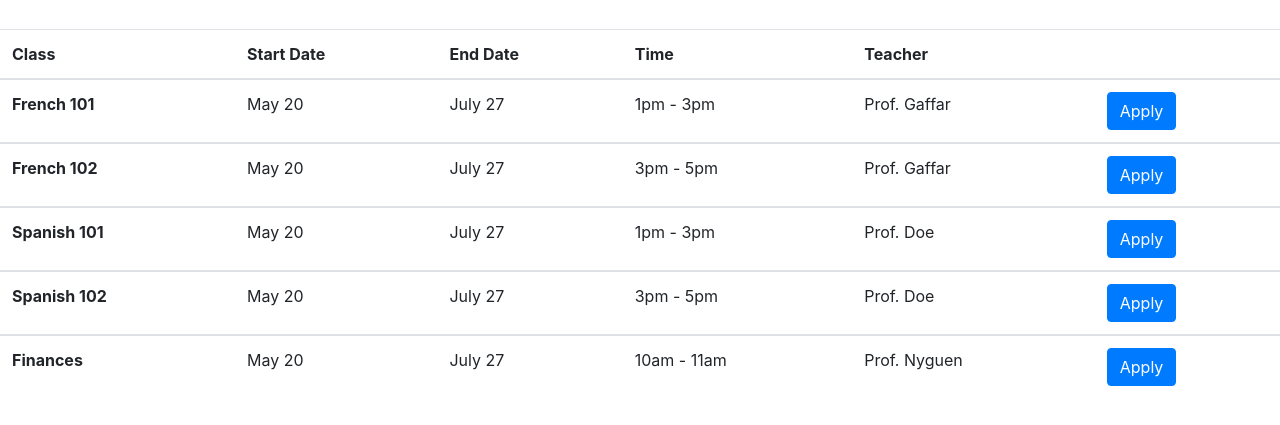
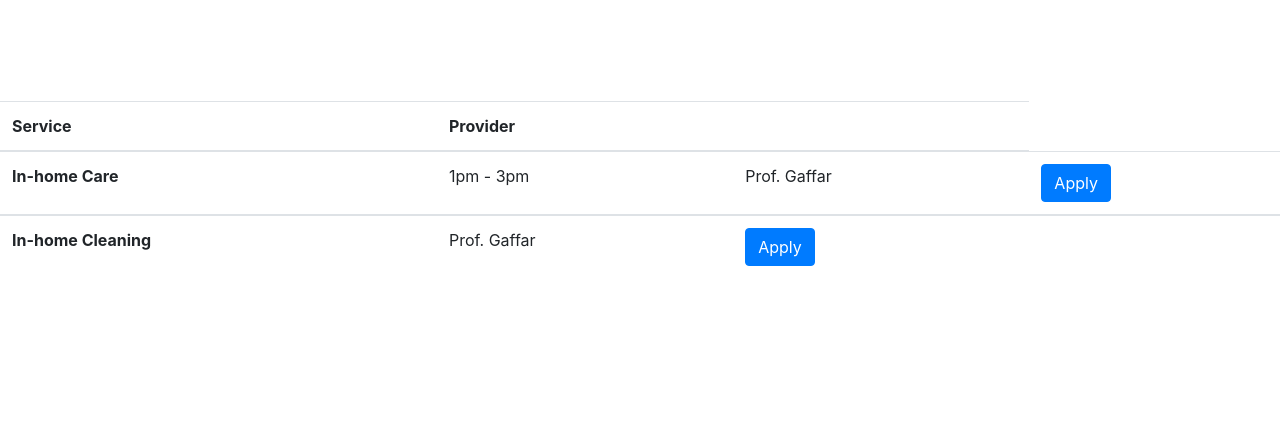
Before and after one commit to Saljooq/se329portfolio, a plain HTML site: page elderly_services/ApplyForElderlyServices.html in a window 1280 px wide. Shown: the part 191-616 px from the top of the page. Drawn offline with nearby package versions, Linux system fonts and the light colour scheme.

Commit message:
Update Apply for elderly services

```diff
--- a/elderly_services/ApplyForElderlyServices.html
+++ b/elderly_services/ApplyForElderlyServices.html
@@ -97,19 +97,14 @@
         <table class="table">
             <thead>
               <tr>
-                <th scope="col">Class</th>
-                <th scope="col">Start Date</th>
-                <th scope="col">End Date</th>
-                <th scope="col">Time</th>
-                <th scope="col">Teacher</th>
+                <th scope="col">Service</th>
+                <th scope="col">Provider</th>
                 <th scope="col"></th>
               </tr>
             </thead>
             <tbody>
               <tr>
-                <th scope="row">French 101</th>
-                <td>May 20</td>
-                <td>July 27</td>
+                <th scope="row">In-home Care</th>
                 <td>1pm - 3pm</td>
                 <td>Prof. Gaffar</td>
                 <td><button class="btn btn-primary" onclick="window.location.href='../success.html'">Apply</button></td>
@@ -117,45 +112,11 @@
             </tbody>
             <tbody>
               <tr>
-                <th scope="row">French 102</th>
-                <td>May 20</td>
-                <td>July 27</td>
-                <td>3pm - 5pm</td>
+                <th scope="row">In-home Cleaning</th>
                 <td>Prof. Gaffar</td>
                 <td><button class="btn btn-primary" onclick="window.location.href='../success.html'">Apply</button></td>
               </tr>
             </tbody>
-            <tbody>
-              <tr>
-                <th scope="row">Spanish 101</th>
-                <td>May 20</td>
-                <td>July 27</td>
-                <td>1pm - 3pm</td>
-                <td>Prof. Doe</td>
-                <td><button class="btn btn-primary" onclick="window.location.href='../success.html'">Apply</button></td>
-              </tr>
-            </tbody>
-            <tbody>
-              <tr>
-                <th scope="row">Spanish 102</th>
-                <td>May 20</td>
-                <td>July 27</td>
-                <td>3pm - 5pm</td>
-                <td>Prof. Doe</td>
-                <td><button class="btn btn-primary" onclick="window.location.href='../success.html'">Apply</button></td>
-              </tr>
-            </tbody>
-            <tbody>
-              <tr>
-                <th scope="row">Finances</th>
-                <td>May 20</td>
-                <td>July 27</td>
-                <td>10am - 11am</td>
-                <td>Prof. Nyguen</td>
-                <td><button class="btn btn-primary" onclick="window.location.href='../success.html'">Apply</button></td>
-              </tr>
-            </tbody>
-          </table>
         <br>
         <br>
         <br>
```
